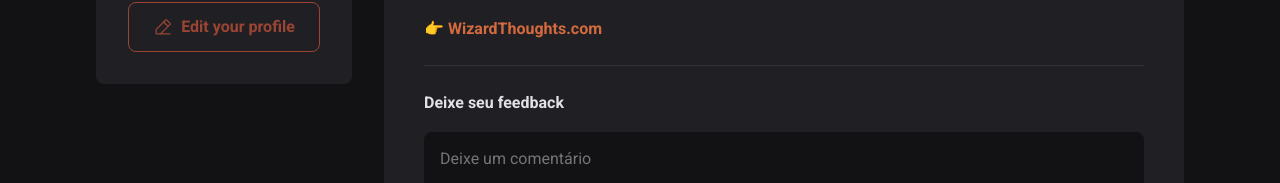
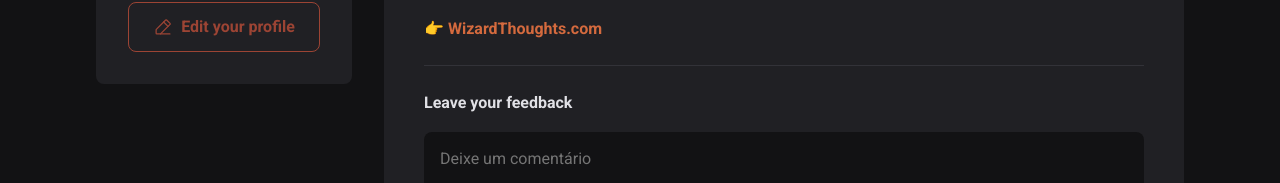
Before and after one commit to LeoGCarva/SocialNetworkFeed, a React (Vite) app: page / in a window 1280 px wide. Shown: the part 325-508 px from the top of the page. Built offline with nearby package versions, Linux system fonts and the light colour scheme.

Commit message:
Text to ingles

```diff
--- a/src/components/Post/index.jsx
+++ b/src/components/Post/index.jsx
@@ -43,12 +43,12 @@ export function Post({ author, publishedAt, content }){
             </div>
 
             <form className={styles.commentForm}>
-                <strong>Deixe seu feedback</strong>
+                <strong>Leave your feedback</strong>
 
                 <textarea placeholder='Deixe um comentário'/>
 
                 <footer>
-                    <button type='submit'>Comentar</button>
+                    <button type='submit'>Comment</button>
                 </footer>
             </form>
 
```
